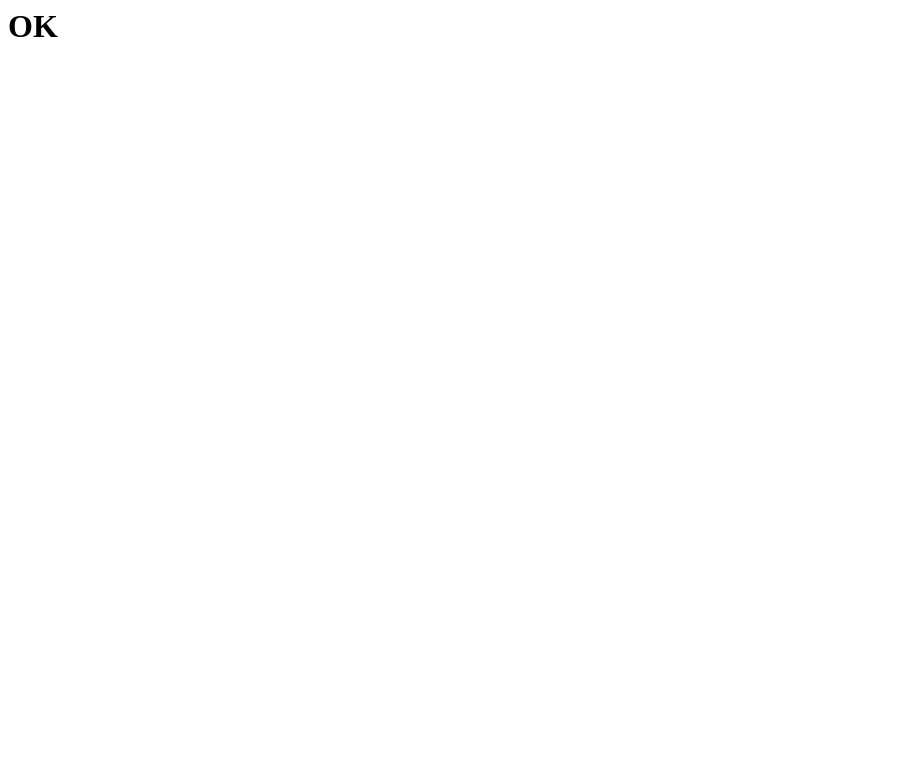
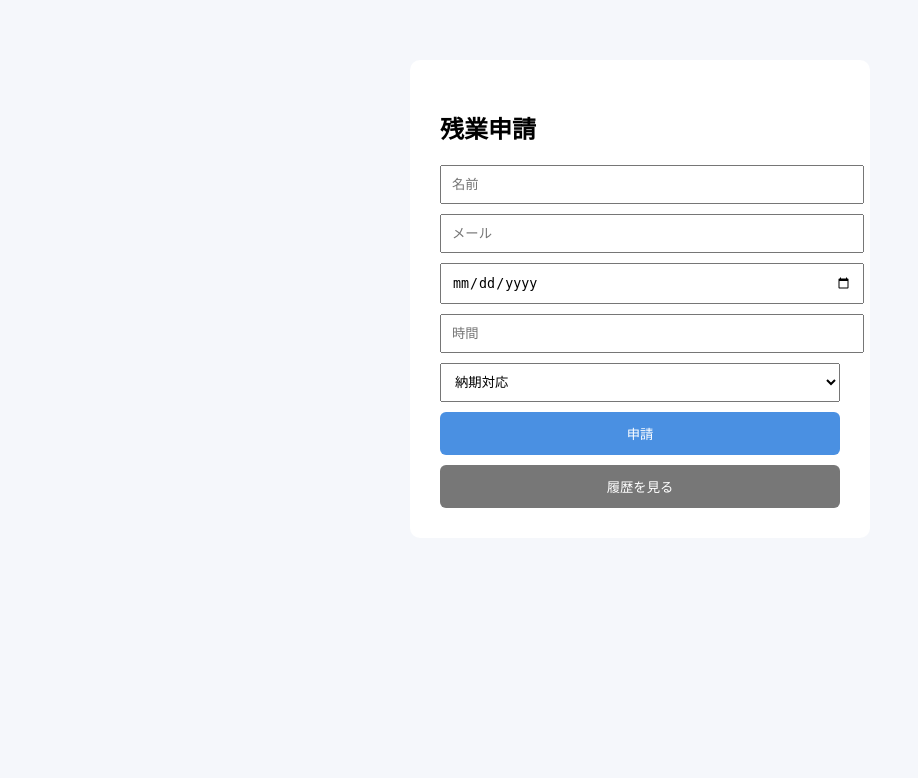
Before and after one commit to nanaco13/overtime-app, a FastAPI app: page / in a window 1280 px wide. Before the commit the part shown is almost empty. Shown: the top 778 px of the page, without its empty margins (0-918 px from the left). Run offline with FastAPI, Linux system fonts and the light colour scheme.

Commit message:
Add files via upload

```diff
--- a/app.py
+++ b/app.py
@@ -7,7 +7,7 @@ import os
 
 app = FastAPI()
 
-# ★ここ修正（重要）
+# テンプレートパス（Render対応）
 BASE_DIR = os.path.dirname(os.path.abspath(__file__))
 templates = Jinja2Templates(directory=os.path.join(BASE_DIR, "templates"))
 
@@ -39,17 +39,17 @@ def init_db():
 init_db()
 
 # =========================
-# メール送信（今は停止）
+# メール送信（一旦停止）
 # =========================
 def send_mail(to_list, subject, html_body):
-    print("メール送信スキップ（テスト中）")
+    print("メール送信スキップ")
 
 # =========================
 # フォーム表示
 # =========================
-@app.get("/")
-def form():
-    return HTMLResponse("<h1>OK</h1>")
+@app.get("/", response_class=HTMLResponse)
+def form(request: Request):
+    return templates.TemplateResponse("form.html", {"request": request})
 
 # =========================
 # 申請
@@ -75,25 +75,24 @@ def apply(
     conn.commit()
     conn.close()
 
-    base_url = "https://overtime-app.onrender.com"
+    base_url = "https://overtime-app2.onrender.com"
 
     approve_link = f"{base_url}/approve?id={request_id}"
     reject_link = f"{base_url}/reject?id={request_id}"
 
-    bosses = ["nanako.oomura@fortis-frp.com"]
+    html_body = f"""
+    残業申請があります
 
-    html_body = f"""
-    <h3>残業申請があります</h3>
-    名前: {name}<br>
-    日付: {date}<br>
-    時間: {hours}<br>
-    理由: {reason}<br><br>
+    名前: {name}
+    日付: {date}
+    時間: {hours}
+    理由: {reason}
 
-    <a href="{approve_link}">承認</a>
-    <a href="{reject_link}">却下</a>
+    承認: {approve_link}
+    却下: {reject_link}
     """
 
-    send_mail(bosses, "残業申請", html_body)
+    send_mail(["test@example.com"], "残業申請", html_body)
 
     return HTMLResponse("<h2>申請完了しました</h2>")
 
--- a/templates/form.html
+++ b/templates/form.html
@@ -2,11 +2,70 @@
 <html lang="ja">
 <head>
 <meta charset="UTF-8">
-<title>テスト</title>
+<meta name="viewport" content="width=device-width, initial-scale=1.0">
+<title>残業申請</title>
+
+<style>
+body {
+    font-family: sans-serif;
+    background:#f5f7fb;
+}
+.container {
+    max-width:400px;
+    width:90%;
+    margin:60px auto;
+    background:white;
+    padding:30px;
+    border-radius:10px;
+}
+input, select {
+    width:100%;
+    margin-bottom:10px;
+    padding:10px;
+}
+button {
+    width:100%;
+    background:#4a90e2;
+    color:white;
+    padding:12px;
+    border:none;
+    border-radius:6px;
+}
+</style>
 </head>
+
 <body>
 
-<h1>フォームOK</h1>
+<div class="container">
+<h2>残業申請</h2>
+
+<form action="/apply" method="post">
+
+<input type="text" name="name" placeholder="名前" required>
+
+<input type="email" name="email" placeholder="メール" required>
+
+<input type="date" name="date" required>
+
+<input type="number" step="0.5" name="hours" placeholder="時間" required>
+
+<select name="reason">
+<option value="納期対応">納期対応</option>
+<option value="客先対応">客先対応</option>
+<option value="人手不足">人手不足</option>
+<option value="段取り不良">段取り不良</option>
+<option value="作業遅れ">作業遅れ</option>
+</select>
+
+<button type="submit">申請</button>
+
+</form>
+
+<form action="/history" method="get">
+<button style="background:#777;margin-top:10px;">履歴を見る</button>
+</form>
+
+</div>
 
 </body>
 </html>
```
